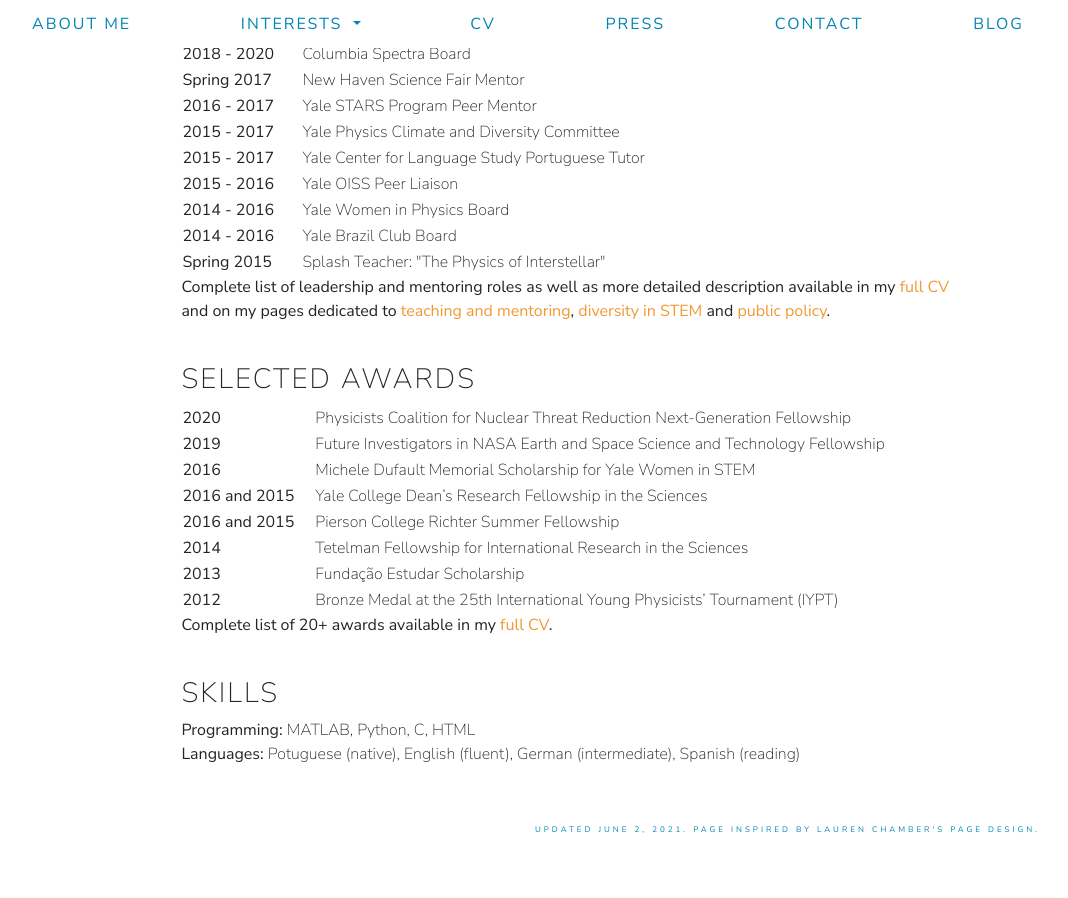
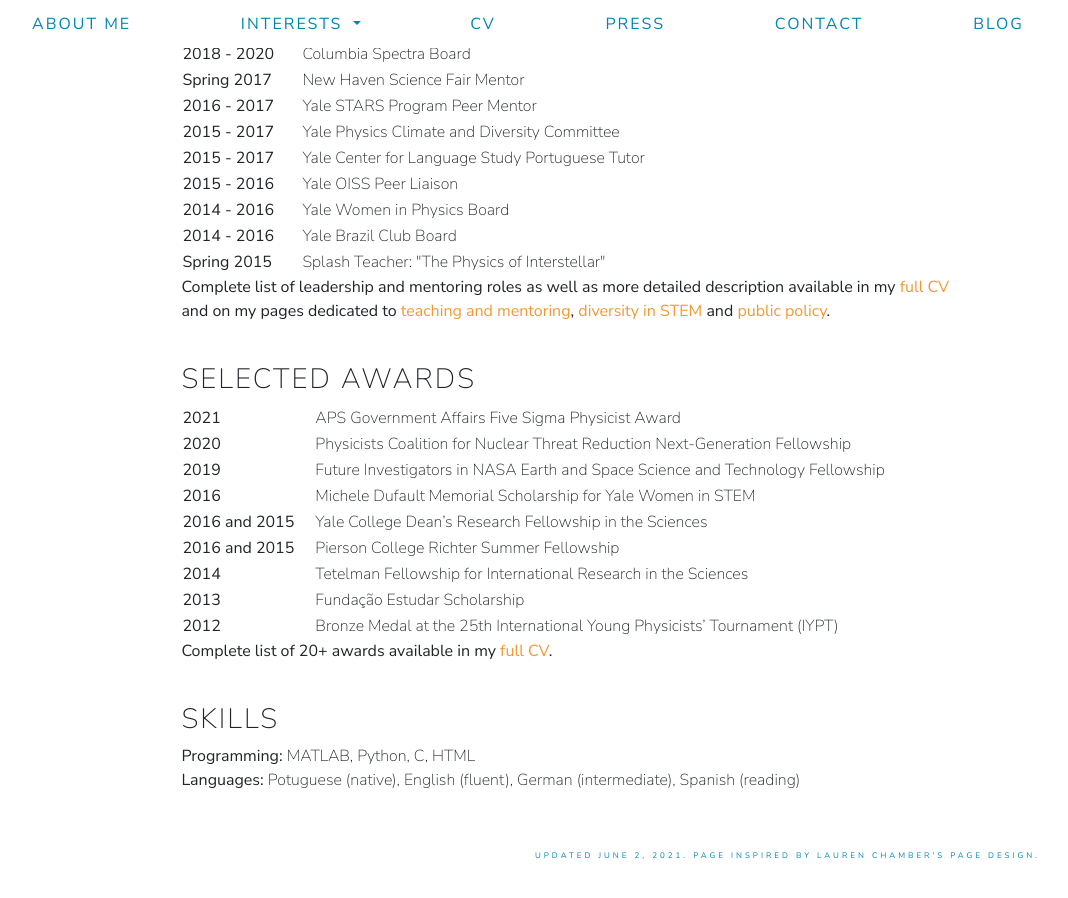
Before and after one commit to barbaracrusan/barbaracrusan.github.io, a Jekyll site: the page built from cv.html, in a window 1280 px wide and 900 px high, scrolled down 663 px. Shown: the whole window, without its empty margins (112-1180 px from the left). Built offline with Jekyll 4.4.1, drawn with Linux system fonts in a browser that asks for light colours; nearby versions of some CDN libraries; before the commit the page ends 1537 px from its top, so only the background shows below that.

Commit message:
Man, I can't stop forgetting things to add to this darn outdated CV

```diff
--- a/cv.html
+++ b/cv.html
@@ -113,6 +113,11 @@ title: CV
       <h3>SELECTED AWARDS</h3>
       <table>
         <tr>
+          <td><b>2021</b></td>
+          <td>APS Government Affairs Five Sigma Physicist Award</td>
+        </tr>
+        <tr>
+        <tr>
           <td><b>2020</b></td>
           <td>Physicists Coalition for Nuclear Threat Reduction Next-Generation Fellowship</td>
         </tr>
```
